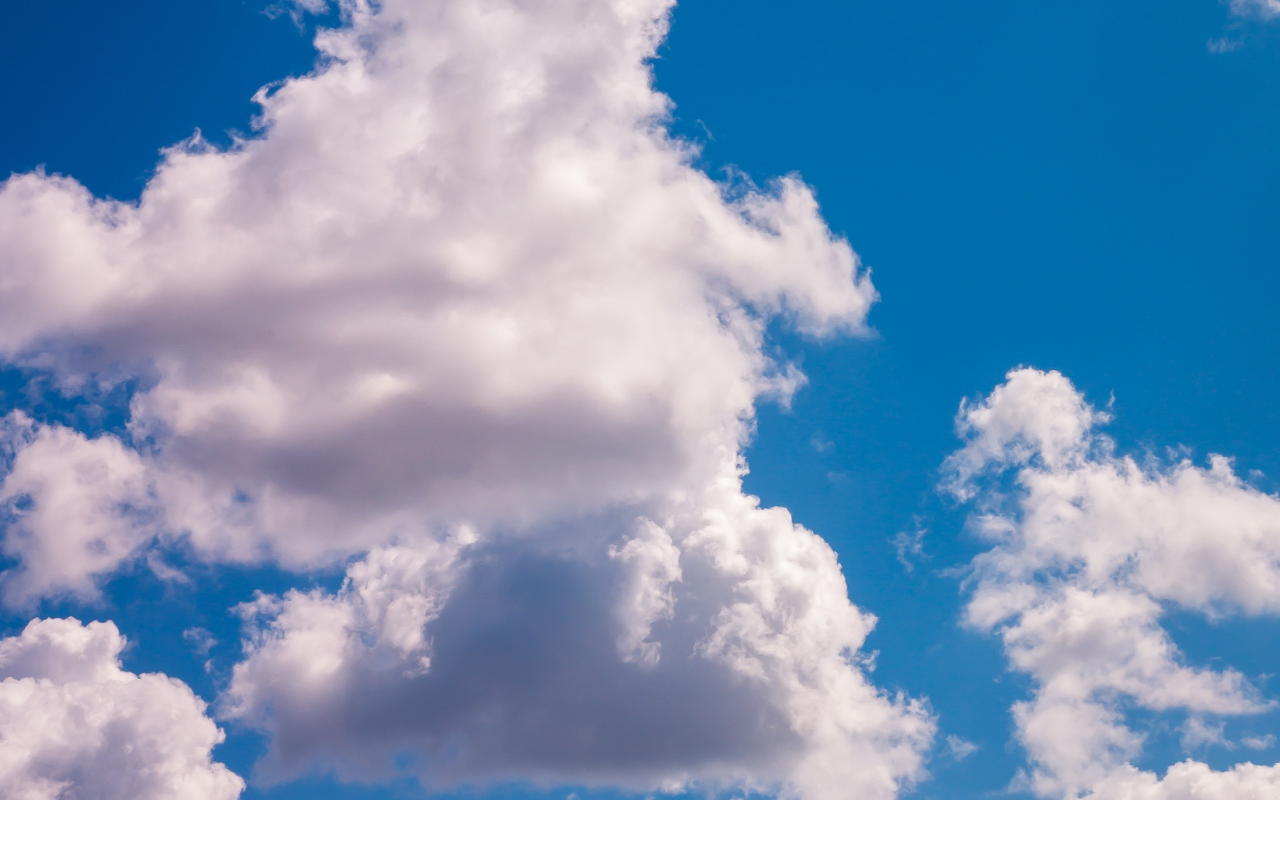
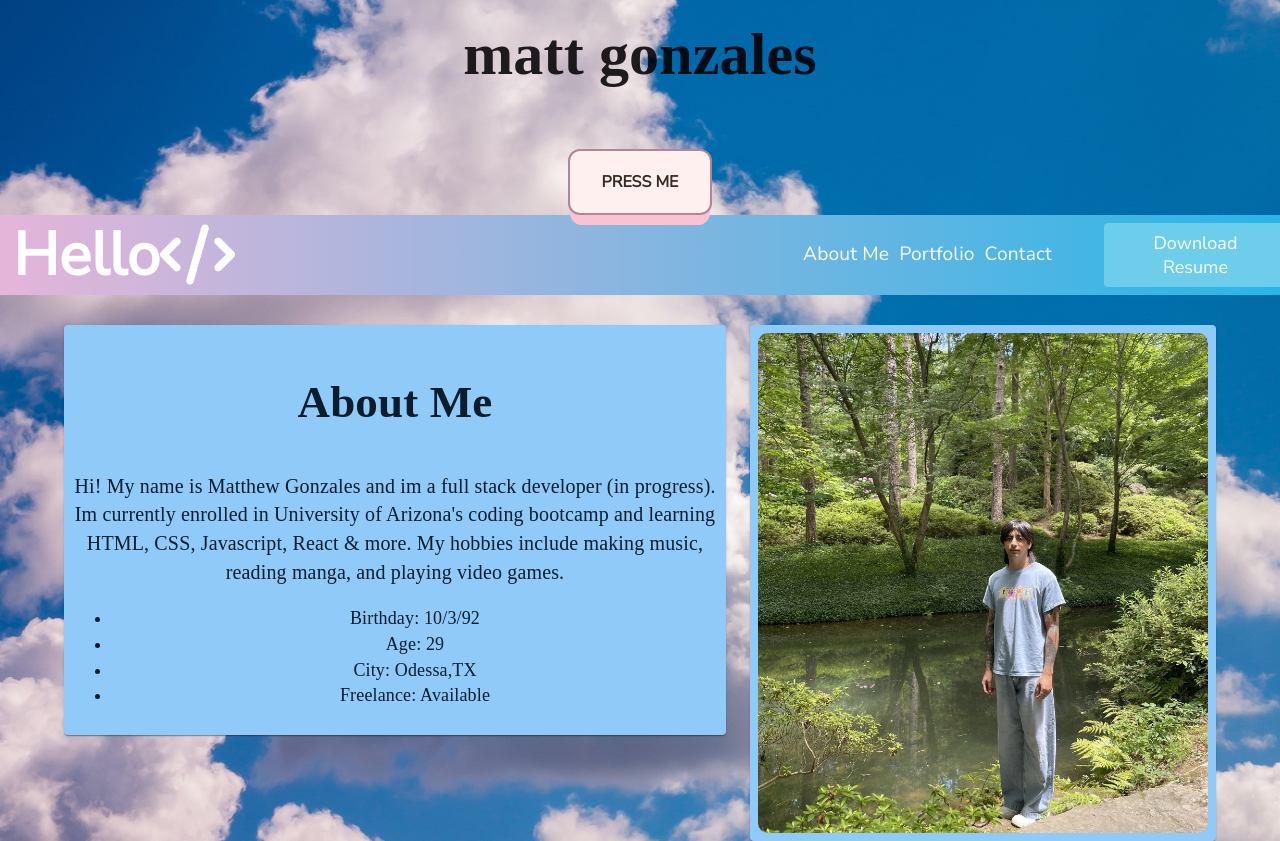
Before and after one commit to mattyjtx/react-portfolio, a React (Create React App) app: page /AboutMe in a window 1280 px wide. Before the commit this address had no page. Before the commit the page ends 800 px from the top, so only its background shows below. Built offline with nearby package versions, Linux system fonts and the light colour scheme.

Commit message:
added AboutMe.js page

```diff
--- a/src/App.css
+++ b/src/App.css
@@ -9,11 +9,11 @@ body {
   height: 0px;
 }
 
-.title-name {
+/* .title-name {
   text-align: center;
   font-size: 60px;
   font-family: 'Planet Kosmos';
-}
+} */
 
 .App {
   text-align: center;
--- a/src/App.js
+++ b/src/App.js
@@ -1,13 +1,13 @@
 import React, { useEffect } from 'react';
 import './App.css';
 import Header from './components/Header/Header';
-import ButtonAppBar from './components/AppBar';
 import Navbar from './components/Navbar/Navbar';
 import { ThemeProvider, createTheme } from '@mui/material/styles'
 import {lightBlue} from '@mui/material/colors'
 import Portfolio from './components/Portfolio/Portfolio';
 import Home from './pages/Home/Home';
 import { BrowserRouter as Router, Routes, Route } from 'react-router-dom';
+import AboutMe from './pages/AboutMe/AboutMe';
 
 const color = lightBlue[200]
 
@@ -30,12 +30,12 @@ function App() {
   return (
     <Router>
       <>
+      <Home />
         <Routes>
-    <Route path='/' element={<Home />}></Route>
           {/* <Navbar />
           <h1 className='title-name' >Matt Gonzales</h1>
       <Header /> */}
-    <Route path='/Header' element={<Header />}></Route>
+          <Route path='/AboutMe' element={<AboutMe />}></Route>
         </Routes>
       </>
     </Router>
--- a/src/components/AppBar.js
+++ /dev/null
@@ -1,49 +0,0 @@
-import * as React from 'react';
-import AppBar from '@mui/material/AppBar';
-import Box from '@mui/material/Box';
-import Toolbar from '@mui/material/Toolbar';
-import Typography from '@mui/material/Typography';
-import Button from '@mui/material/Button';
-import IconButton from '@mui/material/IconButton';
-import MenuIcon from '@mui/icons-material/Menu';
-
-import { ThemeProvider, createTheme } from '@mui/material/styles'
-
-const theme = createTheme({
-    palette: {
-      primary: {
-        main: '#80cbc4',
-        light: '#b2fef7',
-        dark: '#4f9a94'
-      },
-      secondary: {
-        main: '#fbe9e7',
-        light: '#ffffff',
-        dark: '#c8b7b5'
-      }
-    }
-  });
-
-export default function ButtonAppBar() {
-  return (
-    <Box sx={{ flexGrow: 1 }}>
-      <AppBar color='primary' position="static">
-        <Toolbar>
-          <IconButton
-            size="large"
-            edge="start"
-            color="inherit"
-            aria-label="menu"
-            sx={{ mr: 2 }}
-          >
-            <MenuIcon />
-          </IconButton>
-          <Typography variant="h6" component="div" sx={{ flexGrow: 1 }}>
-            Frappo
-          </Typography>
-          <Button color="inherit">Login</Button>
-        </Toolbar>
-      </AppBar>
-    </Box>
-  );
-}
--- a/src/components/Navbar/Navbar.css
+++ b/src/components/Navbar/Navbar.css
@@ -12,6 +12,7 @@
     justify-self: start;
     margin-left: 20px;
     cursor: pointer;
+    font-family: inherit;
 }
 
 .fa-react {
--- /dev/null
+++ b/src/pages/AboutMe/AboutMe.js
@@ -0,0 +1,16 @@
+import * as React from 'react';
+import Header from '../../components/Header/Header';
+import Navbar from '../../components/Navbar/Navbar';
+
+
+function AboutMe() {
+    return(
+        <>
+            <Navbar />
+            <Header />
+        </>
+    );
+
+}
+
+export default AboutMe;
--- a/src/pages/Home/Home.js
+++ b/src/pages/Home/Home.js
@@ -1,18 +1,24 @@
 import * as React from 'react';
-import Header from '../../components/Header/Header';
+import AboutMe from '../AboutMe/AboutMe';
 import './Home.css';
+import {BrowserRouter as Router, Link, Outlet} from 'react-router-dom';
 
 
 function Home() {
     return(
+
             <>
                 <section>
-        <h1>Dont Hesitate ..</h1>
+                <h1>matt gonzales</h1>
+                <Link to="/AboutMe">
                 <button className='enter-btn'>
-            press me bby
+                    press me
                 </button>
+                </Link>
                 </section>
+                <Outlet />
             </>
+
     );
 
 }
```
Also changed, not shown: src/pages/AboutMe/AboutMe.css (added). Lines whose indentation alone changed are shown as unchanged.
